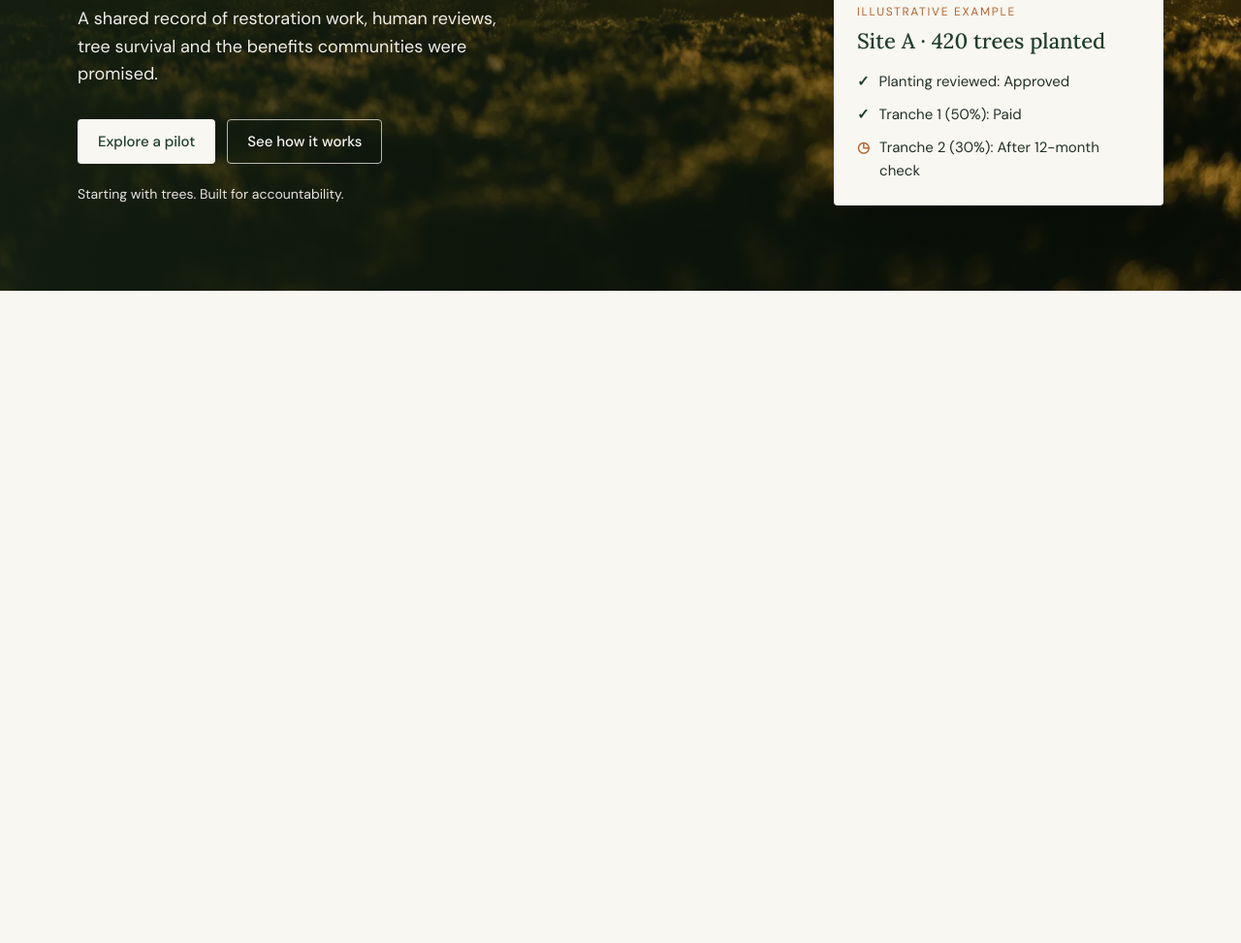
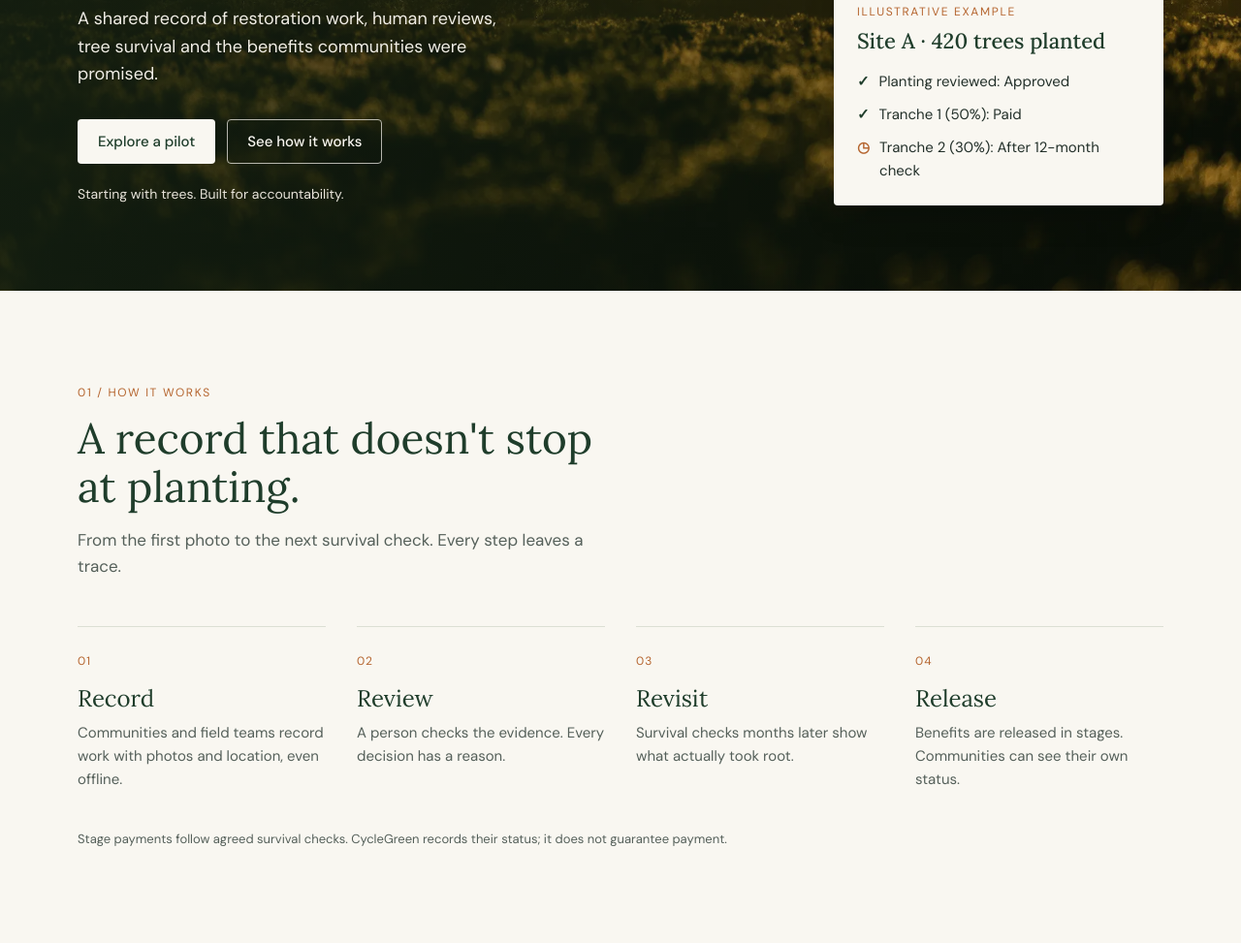
Before and after one commit to CycleGreen/cyclegreen-site, a website built with Vite: page index.html in a window 1280 px wide. Shown: the part 389-1362 px from the top of the page at 97% size. Before the commit the page ends 800 px from the top, so only its background shows below. Built offline with nearby package versions, Linux system fonts and the light colour scheme.

Commit message:
Add how it works section

```diff
--- a/index.html
+++ b/index.html
@@ -62,7 +62,43 @@
           </aside>
         </div>
       </section>
+      <section class="section" id="how">
+        <div class="container">
+          <p class="eyebrow">01 / How it works</p>
+          <h2 class="section-title">A record that doesn't stop<br />at planting.</h2>
+          <p class="section-lead">
+            From the first photo to the next survival check. Every step leaves a trace.
+          </p>
 
+          <ol class="steps">
+            <li class="step">
+              <span class="step-num">01</span>
+              <h3>Record</h3>
+              <p>Communities and field teams record work with photos and location, even offline.</p>
+            </li>
+            <li class="step">
+              <span class="step-num">02</span>
+              <h3>Review</h3>
+              <p>A person checks the evidence. Every decision has a reason.</p>
+            </li>
+            <li class="step">
+              <span class="step-num">03</span>
+              <h3>Revisit</h3>
+              <p>Survival checks months later show what actually took root.</p>
+            </li>
+            <li class="step">
+              <span class="step-num">04</span>
+              <h3>Release</h3>
+              <p>Benefits are released in stages. Communities can see their own status.</p>
+            </li>
+          </ol>
+
+          <p class="fine-print">
+            Stage payments follow agreed survival checks. CycleGreen records their status; it does
+            not guarantee payment.
+          </p>
+        </div>
+      </section>
       <!-- Next sections go here: How it works, Who it's for, What CycleGreen is not, Where we are, Pilot -->
     </main>
 
--- a/src/style.css
+++ b/src/style.css
@@ -190,3 +190,28 @@ a {
   .nav-links { display: none; }
   .hero-inner { padding-block: 64px; }
 }
+/* ===== Shared section styles ===== */
+.section { padding-block: 96px; }
+.section-alt { background: var(--mist); }
+.section-title {
+  max-width: 640px;
+  margin-block: 12px 16px;
+  font-size: clamp(2rem, 4vw, 2.75rem);
+  font-weight: 400;
+}
+.section-lead { max-width: 560px; color: var(--muted); }
+.fine-print { margin-top: 40px; font-size: 0.8125rem; color: var(--muted); }
+
+/* ===== How it works ===== */
+.steps {
+  display: grid;
+  grid-template-columns: repeat(auto-fit, minmax(220px, 1fr));
+  gap: 32px;
+  margin: 48px 0 0;
+  padding: 0;
+  list-style: none;
+}
+.step { padding-top: 20px; border-top: 1px solid var(--line); }
+.step-num { font-size: 0.75rem; letter-spacing: 0.08em; color: var(--ochre); }
+.step h3 { margin-block: 12px 10px; font-size: 1.5rem; font-weight: 400; }
+.step p { font-size: 0.9375rem; color: var(--muted); }
```
